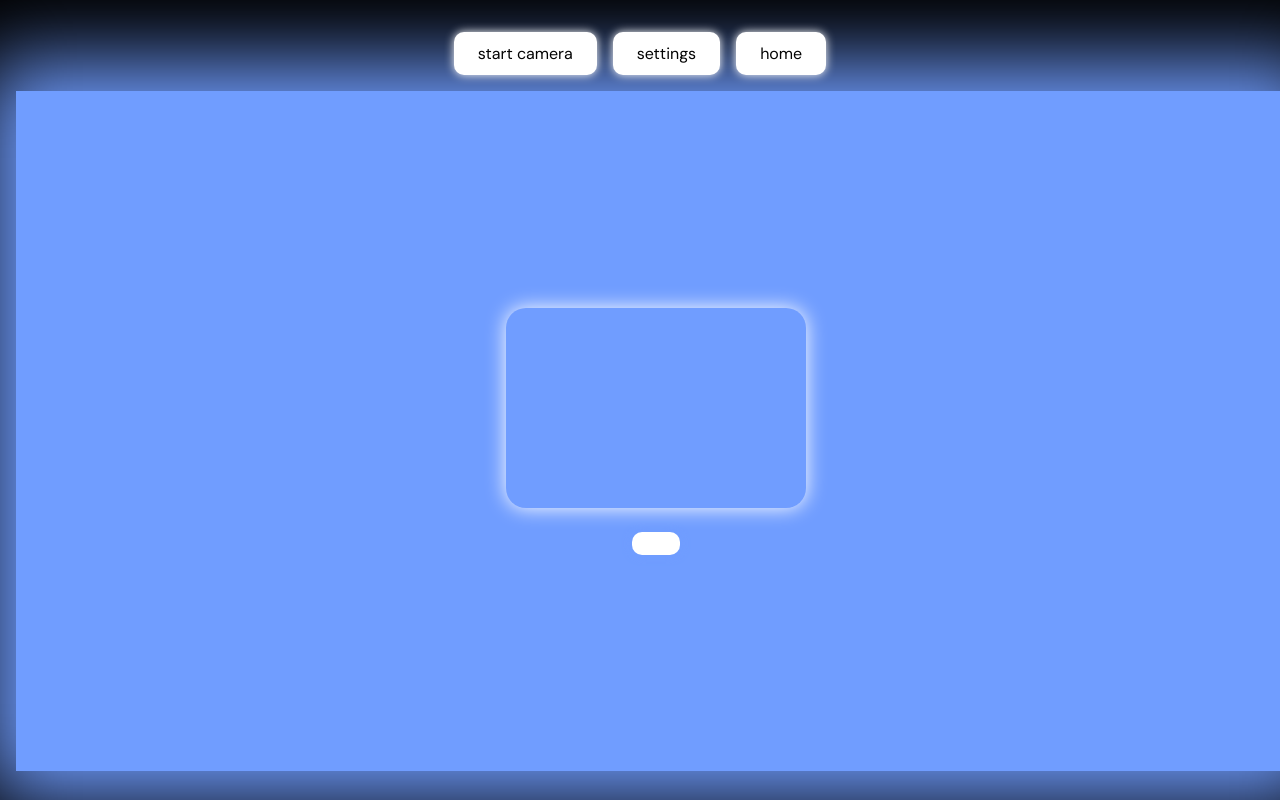
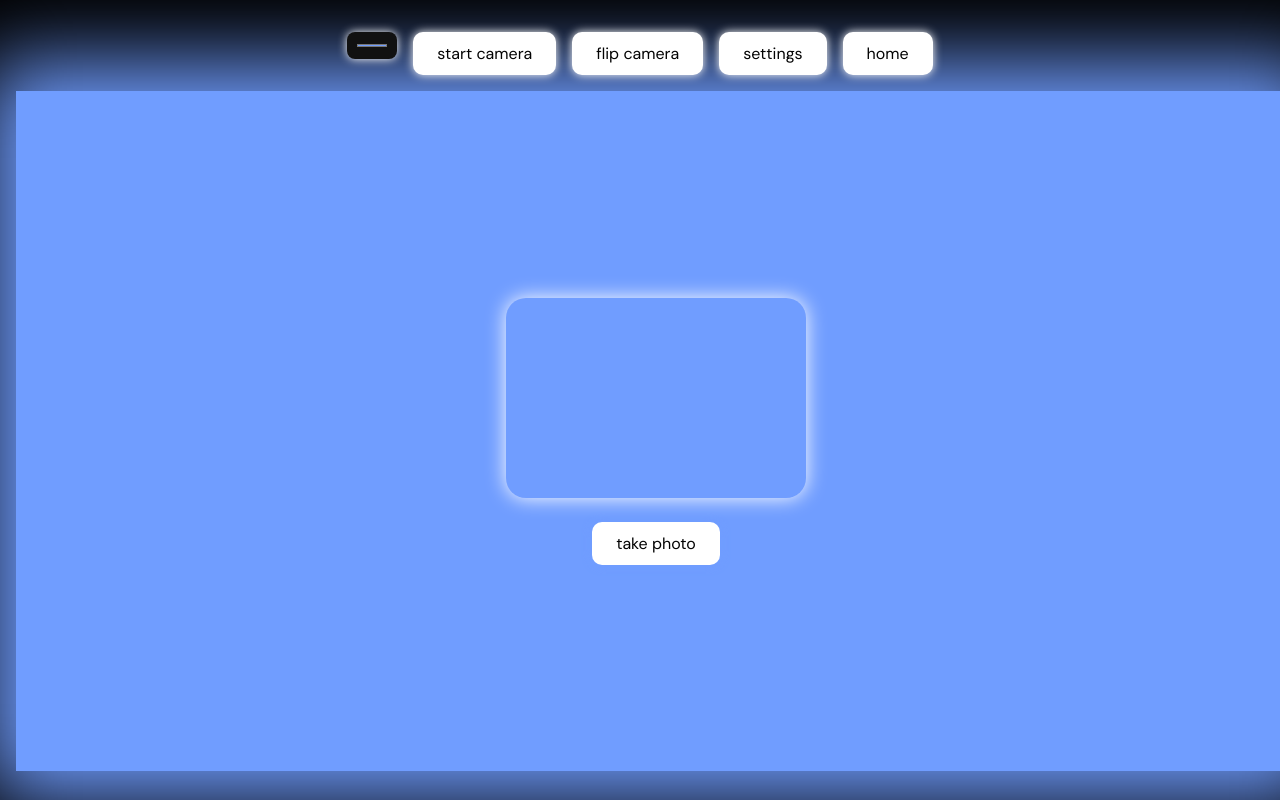
Before and after one commit to hilaryyy/glowy, a plain HTML site: page index.html in a window 1280 px wide. Both pictures are taken after a click on the element "photo mode". Drawn offline with Linux system fonts and the light colour scheme.

Commit message:
Update index.html

```diff
--- a/index.html
+++ b/index.html
@@ -68,22 +68,28 @@
 
   <div id="photo" class="screen hidden">
   <div class="controls">
+    <input type="color" id="photoColor" value="#709dff" onchange="updatePhotoColor()" />
     <button onclick="startCamera()">start camera</button>
+    <button onclick="flipCamera()">flip camera</button>
     <button onclick="toggleSettings('photoSettings')">settings</button>
     <button onclick="goHome()">home</button>
   </div>
+
   <div id="photoSettings" class="settings hidden">
     <label>timer (seconds)</label>
     <input type="number" id="photoTimer" min="0" max="10" value="0" />
   </div>
+
   <div id="photoDisplay" class="full-screen">
     <div class="photo-ui">
       <video id="camera" autoplay class="camera-box"></video>
-        <button class="photo-btn" onclick="takePhoto()"></button>
+      <button class="photo-btn" onclick="takePhoto()">take photo</button>
     </div>
   </div>
+
   <canvas id="snapshot" class="hidden"></canvas>
 </div>
+
 
   <script src="script.js"></script>
 </body>
```
Lines whose indentation alone changed are shown as unchanged.
